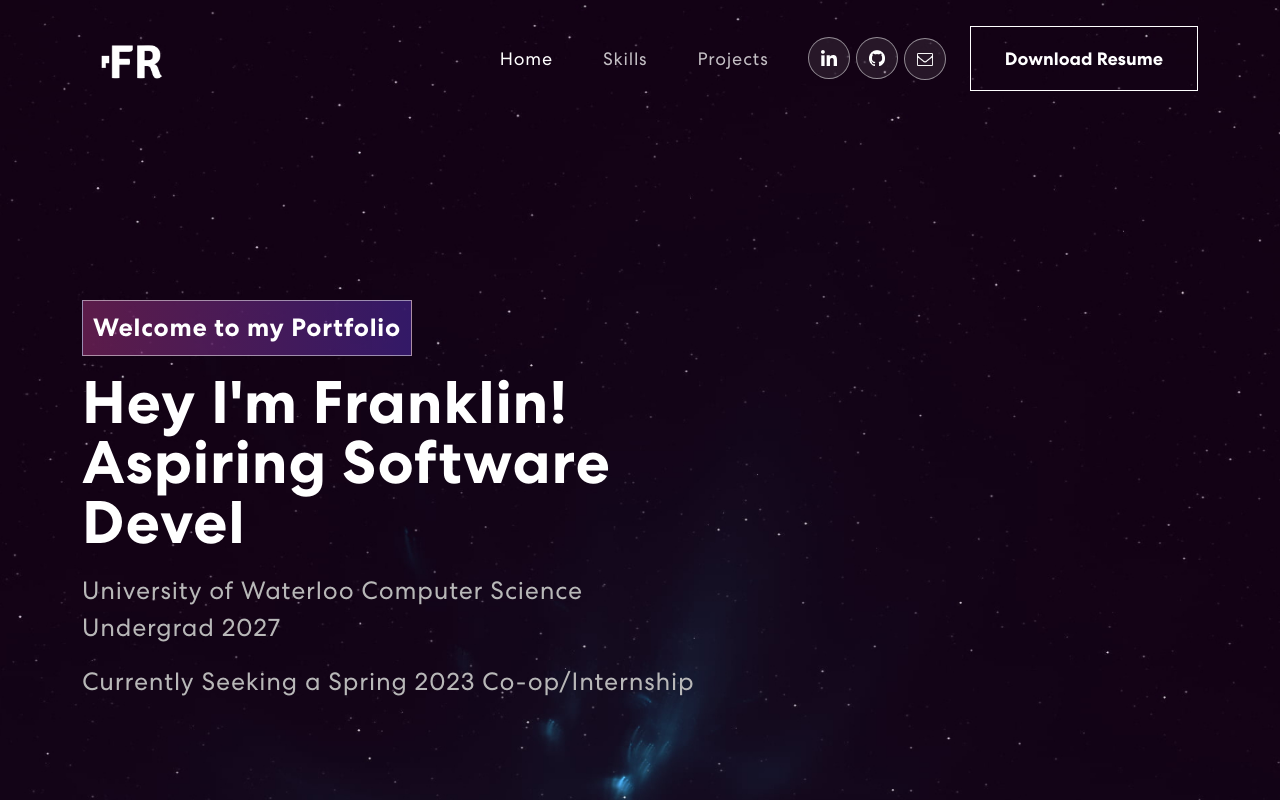
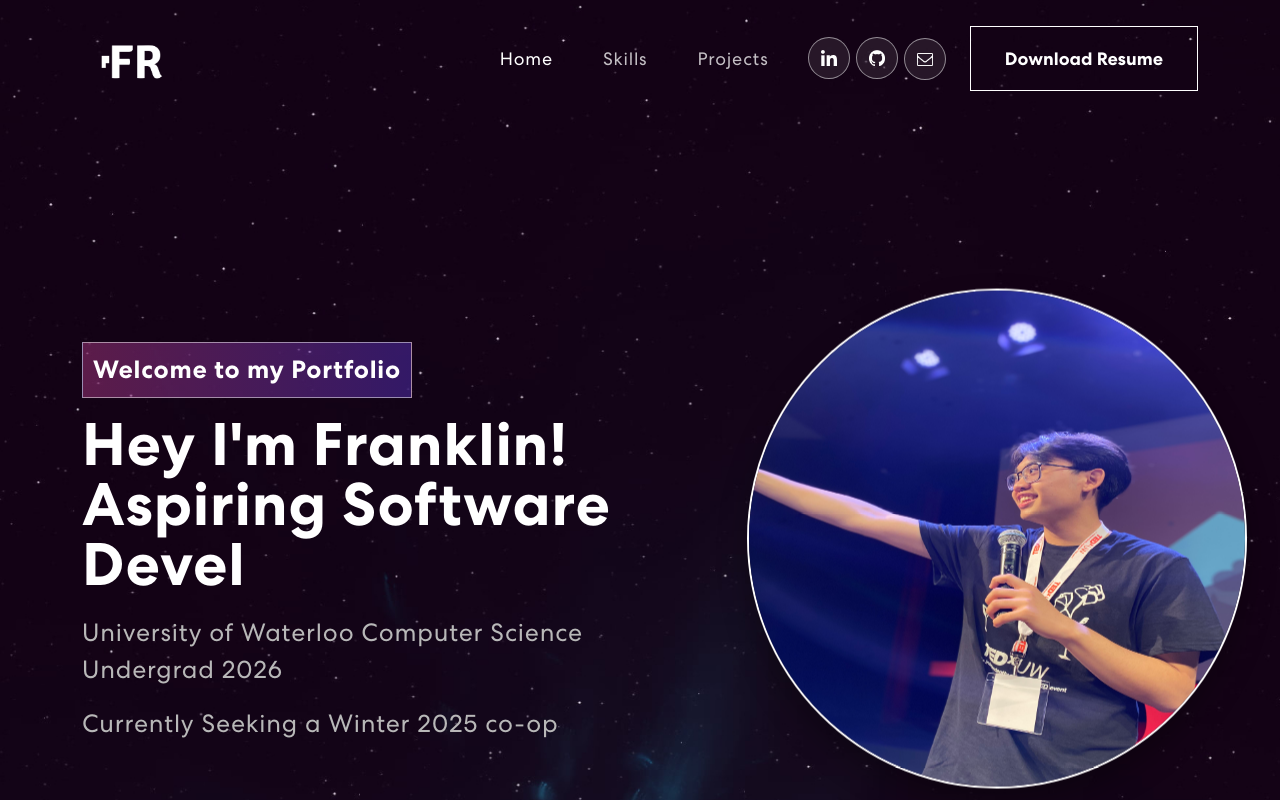
Before and after one commit to franklin611/React-Website, a React (Create React App) app: page / in a window 1280 px wide. Shown: the top 800 px of the page. Built offline with nearby package versions, Linux system fonts and the light colour scheme.

Commit message:
added image and basic styling

```diff
--- a/src/App.css
+++ b/src/App.css
@@ -66,9 +66,20 @@ a:hover {
   text-decoration: none;
 }
 
+.icon-image {
+  border-radius: 50%;
+  border: 2px solid #ffffff;
+  height:500px;
+  width: 500px;
+  overflow: hidden;
+  position: relative;
+  box-shadow: 0px 15px 30px rgba(0, 0, 0, 0.3);
+}
+
 img {
   width: 100%;
   height: auto;
+
 }
 
 button {
--- a/src/components/Banner.js
+++ b/src/components/Banner.js
@@ -1,6 +1,6 @@
 import { useState, useEffect } from "react";
 import { Container, Row, Col } from "react-bootstrap";
-import headerImg from "../assets/img/header-img.svg";
+import headerImg from "../assets/img/FranklinTed.jpg";
 import 'animate.css';
 import TrackVisibility from "react-on-screen";
 
@@ -54,8 +54,8 @@ export const Banner = () => {
                                     <span className="tagline">Welcome to my Portfolio</span>
                                     <h1>{`Hey I'm Franklin! `} <span className="wrap">{text}</span></h1>
 
-                                    <p>University of Waterloo Computer Science Undergrad 2027</p>
-                                    <p>Currently Seeking a Spring 2023 Co-op/Internship</p>
+                                    <p>University of Waterloo Computer Science Undergrad 2026</p>
+                                    <p>Currently Seeking a Winter 2025 co-op</p>
                                     {/* <button onClick = {event =>  window.location.href='projects'}>Let's Connect<ArrowRightCircle size = {30}></ArrowRightCircle></button> */}
                                 </div>
                             }
@@ -65,7 +65,7 @@ export const Banner = () => {
                         <TrackVisibility once>
                             {({ isVisible }) =>
                                 <div className={isVisible ? "animate__animated animate__zoomIn" : ""}>
-                                    {/* <img src={headerImg} alt="Header Img" /> */}
+                                    <img className = 'icon-image' src={headerImg} alt="Header Img" />
                                 </div>}
                         </TrackVisibility>
                     </Col>
```
Also changed, not shown: src/assets/img/FranklinTed.jpg (added).
